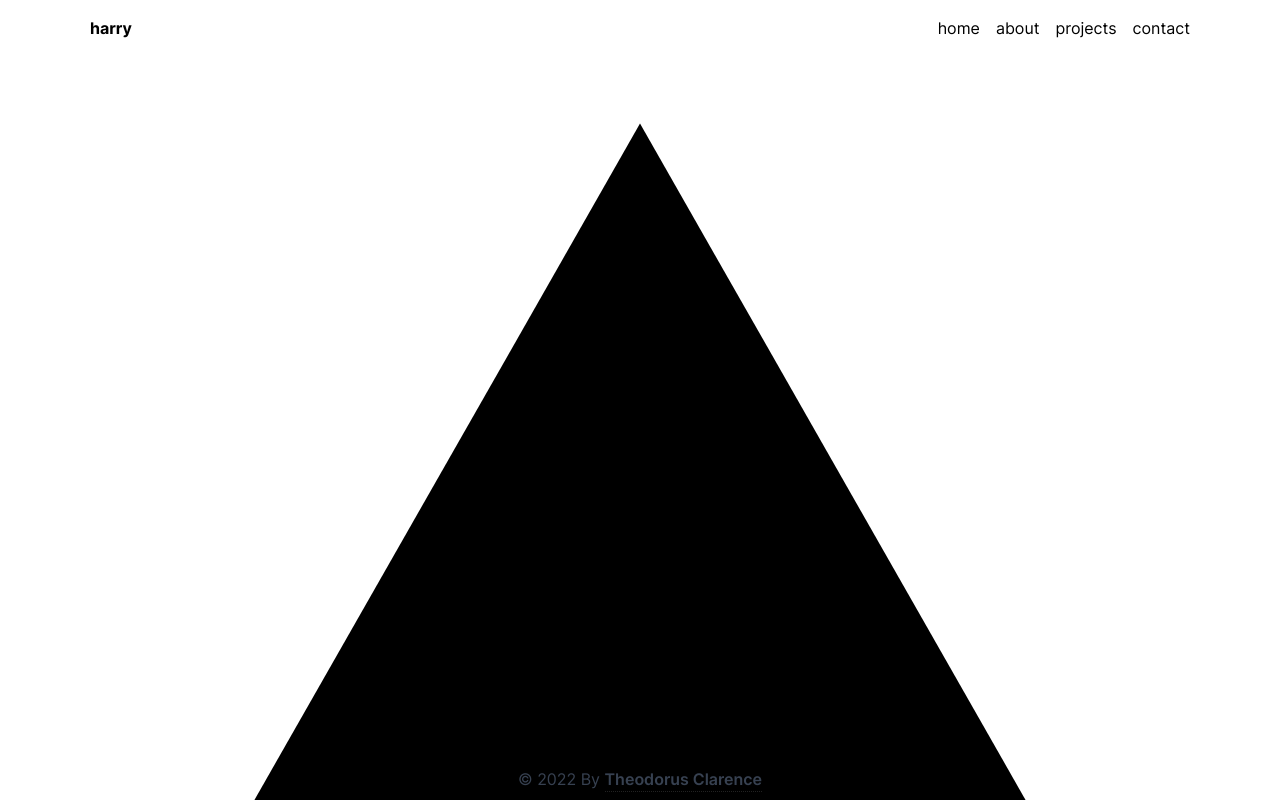
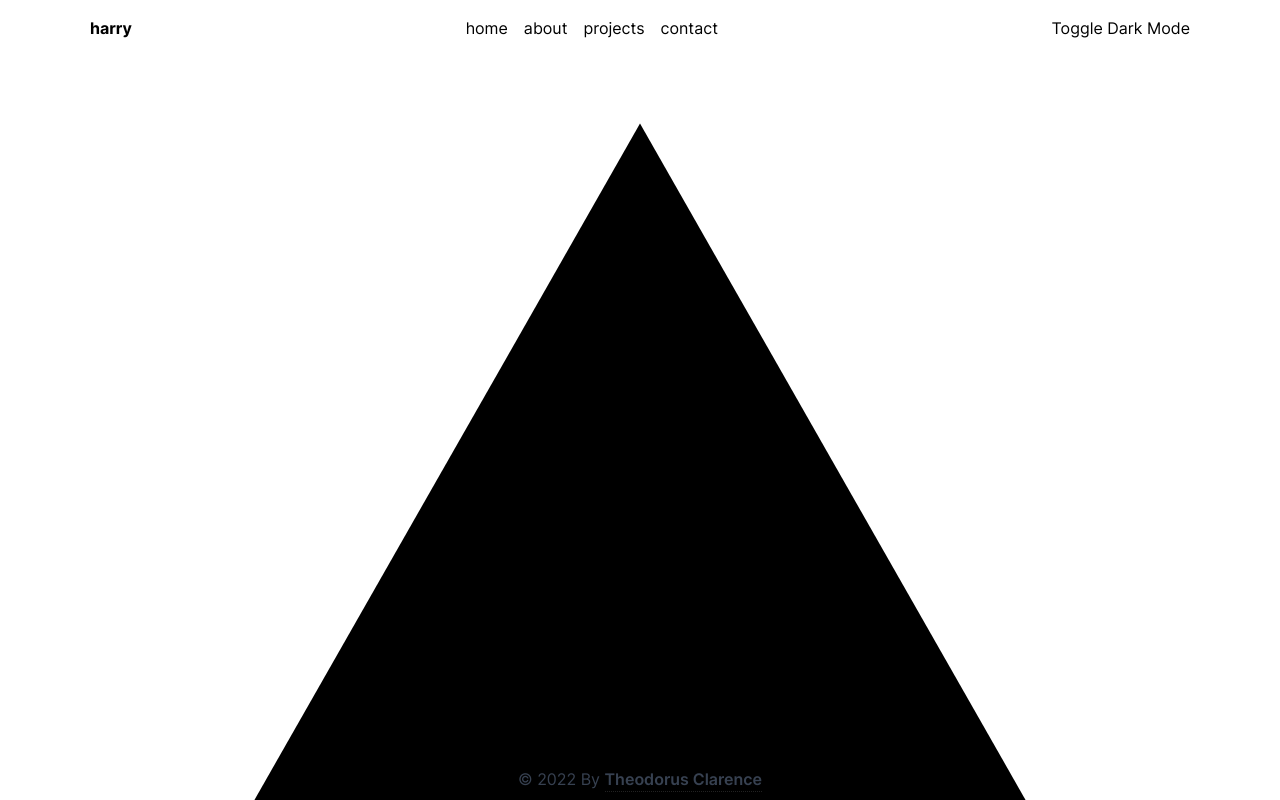
Before and after one commit to corn-flour/personal-portfolio, a Next.js app: page / in a window 1280 px wide. Shown: the top 800 px of the page. Built offline with nearby package versions, Linux system fonts and the light colour scheme.

Commit message:
feat: simple dark mode toggle for site

```diff
--- a/package.json
+++ b/package.json
@@ -22,6 +22,7 @@
     "dependencies": {
         "clsx": "^1.1.1",
         "next": "^12.1.0",
+        "next-themes": "^0.1.1",
         "react": "^17.0.2",
         "react-dom": "^17.0.2",
         "react-icons": "^4.3.1",
--- /dev/null
+++ b/src/components/DarkModeToggle.tsx
@@ -0,0 +1,18 @@
+import { NextPage } from 'next'
+import { useTheme } from 'next-themes'
+import React from 'react'
+
+const DarkModeToggle: NextPage = () => {
+    const { theme, setTheme } = useTheme()
+
+    return (
+        <button
+            type='button'
+            onClick={() => setTheme(theme === 'dark' ? 'light' : 'dark')}
+        >
+            Toggle {theme === 'dark' ? 'Light' : 'Dark'} Mode
+        </button>
+    )
+}
+
+export default DarkModeToggle
--- a/src/components/layout/Header.tsx
+++ b/src/components/layout/Header.tsx
@@ -1,6 +1,8 @@
 import * as React from 'react'
 
 import UnstyledLink from '@/components/links/UnstyledLink'
+
+import DarkModeToggle from '../DarkModeToggle'
 
 const links = [
     { href: '/', label: 'home' },
@@ -11,7 +13,7 @@ const links = [
 
 export default function Header() {
     return (
-        <header className='sticky top-0 z-50 bg-white'>
+        <header className='sticky top-0 z-50'>
             <div className='layout flex h-14 items-center justify-between'>
                 <UnstyledLink
                     href='/'
@@ -33,6 +35,7 @@ export default function Header() {
                         ))}
                     </ul>
                 </nav>
+                <DarkModeToggle />
             </div>
         </header>
     )
--- a/src/pages/_app.tsx
+++ b/src/pages/_app.tsx
@@ -1,8 +1,12 @@
 import { AppProps } from 'next/app'
+import { ThemeProvider } from 'next-themes'
 
 import '@/styles/globals.css'
 // !STARTERCONF This is for demo purposes, remove @/styles/colors.css import immediately
 import '@/styles/colors.css'
+
+import Layout from '@/components/layout/Layout'
+import Seo from '@/components/Seo'
 
 /**
  * !STARTERCONF info
@@ -10,7 +14,16 @@ import '@/styles/colors.css'
  */
 
 function MyApp({ Component, pageProps }: AppProps) {
-    return <Component {...pageProps} />
+    return (
+        <ThemeProvider attribute='class'>
+            <Layout>
+                <Seo />
+                <main>
+                    <Component {...pageProps} />
+                </main>
+            </Layout>
+        </ThemeProvider>
+    )
 }
 
 export default MyApp
--- a/src/pages/components.tsx
+++ b/src/pages/components.tsx
@@ -1,41 +1,35 @@
 // !STARTERCONF You can delete this page
 import clsx from 'clsx'
+import { useTheme } from 'next-themes'
 import * as React from 'react'
 
 import Button from '@/components/buttons/Button'
-import Layout from '@/components/layout/Layout'
 import ArrowLink from '@/components/links/ArrowLink'
 import ButtonLink from '@/components/links/ButtonLink'
 import PrimaryLink from '@/components/links/PrimaryLink'
 import UnderlineLink from '@/components/links/UnderlineLink'
 import UnstyledLink from '@/components/links/UnstyledLink'
 import NextImage from '@/components/NextImage'
-import Seo from '@/components/Seo'
 
 type Color = typeof colorList[number]
 
 export default function ComponentsPage() {
-    const [mode, setMode] = React.useState<'dark' | 'light'>('light')
+    // const [mode, setMode] = React.useState<'dark' | 'light'>('light')
     const [color, setColor] = React.useState<Color>('sky')
+    // function toggleMode() {
+    //     return mode === 'dark' ? setMode('light') : setMode('dark')
+    // }
+
+    const { theme: mode, setTheme: setMode } = useTheme()
+
     function toggleMode() {
         return mode === 'dark' ? setMode('light') : setMode('dark')
     }
-
     const textColor = mode === 'dark' ? 'text-gray-300' : 'text-gray-600'
 
     return (
-        <Layout>
-            <Seo
-                templateTitle='Components'
-                description='Pre-built components with awesome default'
-            />
-
-            <main>
         <section
-                    className={clsx(
-                        mode === 'dark' ? 'bg-dark' : 'bg-gray-50',
-                        color
-                    )}
+            className={clsx(mode === 'dark' ? 'bg-dark' : 'bg-gray-50', color)}
         >
             <div
                 className={clsx(
@@ -60,13 +54,10 @@ export default function ComponentsPage() {
 
                 <ol className='mt-8 space-y-6'>
                     <li className='space-y-2'>
-                                <h2 className='text-lg md:text-xl'>
-                                    Customize Colors
-                                </h2>
+                        <h2 className='text-lg md:text-xl'>Customize Colors</h2>
                         <p className={clsx('!mt-1 text-sm', textColor)}>
-                                    You can change primary color to any Tailwind
-                                    CSS colors. See globals.css to change your
-                                    color.
+                            You can change primary color to any Tailwind CSS
+                            colors. See globals.css to change your color.
                         </p>
                         <div className='flex flex-wrap gap-2'>
                             <select
@@ -128,47 +119,36 @@ export default function ComponentsPage() {
                         </div>
                     </li>
                     <li className='space-y-2'>
-                                <h2 className='text-lg md:text-xl'>
-                                    UnstyledLink
-                                </h2>
+                        <h2 className='text-lg md:text-xl'>UnstyledLink</h2>
                         <p className={clsx('!mt-1 text-sm', textColor)}>
-                                    No style applied, differentiate internal and
-                                    outside links, give custom cursor for
-                                    outside links.
+                            No style applied, differentiate internal and outside
+                            links, give custom cursor for outside links.
                         </p>
                         <div className='space-x-2'>
-                                    <UnstyledLink href='/'>
-                                        Internal Links
-                                    </UnstyledLink>
+                            <UnstyledLink href='/'>Internal Links</UnstyledLink>
                             <UnstyledLink href='https://theodorusclarence.com'>
                                 Outside Links
                             </UnstyledLink>
                         </div>
                     </li>
                     <li className='space-y-2'>
-                                <h2 className='text-lg md:text-xl'>
-                                    PrimaryLink
-                                </h2>
+                        <h2 className='text-lg md:text-xl'>PrimaryLink</h2>
                         <p className={clsx('!mt-1 text-sm', textColor)}>
-                                    Add styling on top of UnstyledLink, giving a
-                                    primary color to the link.
+                            Add styling on top of UnstyledLink, giving a primary
+                            color to the link.
                         </p>
                         <div className='space-x-2'>
-                                    <PrimaryLink href='/'>
-                                        Internal Links
-                                    </PrimaryLink>
+                            <PrimaryLink href='/'>Internal Links</PrimaryLink>
                             <PrimaryLink href='https://theodorusclarence.com'>
                                 Outside Links
                             </PrimaryLink>
                         </div>
                     </li>
                     <li className='space-y-2'>
-                                <h2 className='text-lg md:text-xl'>
-                                    UnderlineLink
-                                </h2>
+                        <h2 className='text-lg md:text-xl'>UnderlineLink</h2>
                         <p className={clsx('!mt-1 text-sm', textColor)}>
-                                    Add styling on top of UnstyledLink, giving a
-                                    dotted and animated underline.
+                            Add styling on top of UnstyledLink, giving a dotted
+                            and animated underline.
                         </p>
                         <div className='space-x-2'>
                             <UnderlineLink href='/'>
@@ -180,21 +160,17 @@ export default function ComponentsPage() {
                         </div>
                     </li>
                     <li className='space-y-2'>
-                                <h2 className='text-lg md:text-xl'>
-                                    ArrowLink
-                                </h2>
+                        <h2 className='text-lg md:text-xl'>ArrowLink</h2>
                         <p className={clsx('!mt-1 text-sm', textColor)}>
-                                    Useful for indicating navigation, I use this
-                                    quite a lot, so why not build a component
-                                    with some whimsy touch?
+                            Useful for indicating navigation, I use this quite a
+                            lot, so why not build a component with some whimsy
+                            touch?
                         </p>
                         <div className='flex flex-wrap items-center gap-4'>
                             <ArrowLink href='/' direction='left'>
                                 Direction Left
                             </ArrowLink>
-                                    <ArrowLink href='/'>
-                                        Direction Right
-                                    </ArrowLink>
+                            <ArrowLink href='/'>Direction Right</ArrowLink>
                             <ArrowLink
                                 as={UnstyledLink}
                                 className='inline-flex items-center'
@@ -213,9 +189,7 @@ export default function ComponentsPage() {
                         </div>
                     </li>
                     <li className='space-y-2'>
-                                <h2 className='text-lg md:text-xl'>
-                                    ButtonLink
-                                </h2>
+                        <h2 className='text-lg md:text-xl'>ButtonLink</h2>
                         <p className={clsx('!mt-1 text-sm', textColor)}>
                             Button styled link with 3 variants.
                         </p>
@@ -260,25 +234,18 @@ export default function ComponentsPage() {
                             Ordinary button with style.
                         </p>
                         <div className='flex flex-wrap gap-2'>
-                                    <Button variant='primary'>
-                                        Primary Variant
-                                    </Button>
+                            <Button variant='primary'>Primary Variant</Button>
                             <Button
                                 variant='outline'
                                 isDarkBg={mode === 'dark'}
                             >
                                 Outline Variant
                             </Button>
-                                    <Button
-                                        variant='ghost'
-                                        isDarkBg={mode === 'dark'}
-                                    >
+                            <Button variant='ghost' isDarkBg={mode === 'dark'}>
                                 Ghost Variant
                             </Button>
                             <Button variant='dark'>Dark Variant</Button>
-                                    <Button variant='light'>
-                                        Light Variant
-                                    </Button>
+                            <Button variant='light'>Light Variant</Button>
                         </div>
                         <div className='flex flex-wrap gap-2'>
                             <Button disabled variant='primary'>
@@ -332,9 +299,7 @@ export default function ComponentsPage() {
                         </div>
                     </li>
                     <li className='space-y-2'>
-                                <h2 className='text-lg md:text-xl'>
-                                    Custom 404 Page
-                                </h2>
+                        <h2 className='text-lg md:text-xl'>Custom 404 Page</h2>
                         <p className={clsx('!mt-1 text-sm', textColor)}>
                             Styled 404 page with some animation.
                         </p>
@@ -345,12 +310,9 @@ export default function ComponentsPage() {
                         </div>
                     </li>
                     <li className='space-y-2'>
-                                <h2 className='text-lg md:text-xl'>
-                                    Next Image
-                                </h2>
+                        <h2 className='text-lg md:text-xl'>Next Image</h2>
                         <p className={clsx('!mt-1 text-sm', textColor)}>
-                                    Next Image with default props and skeleton
-                                    animation
+                            Next Image with default props and skeleton animation
                         </p>
                         <NextImage
                             useSkeleton
@@ -364,8 +326,6 @@ export default function ComponentsPage() {
                 </ol>
             </div>
         </section>
-            </main>
-        </Layout>
     )
 }
 
--- a/src/pages/index.tsx
+++ b/src/pages/index.tsx
@@ -1,11 +1,9 @@
 import * as React from 'react'
 
-import Layout from '@/components/layout/Layout'
 import ArrowLink from '@/components/links/ArrowLink'
 import ButtonLink from '@/components/links/ButtonLink'
 import UnderlineLink from '@/components/links/UnderlineLink'
 import UnstyledLink from '@/components/links/UnstyledLink'
-import Seo from '@/components/Seo'
 
 /**
  * SVGR Support
@@ -22,21 +20,16 @@ import Vercel from '~/svg/Vercel.svg'
 
 export default function HomePage() {
     return (
-        <Layout>
-            {/* <Seo templateTitle='Home' /> */}
-            <Seo />
-
-            <main>
-                <section className='bg-white'>
+        <section>
             <div className='layout flex min-h-screen flex-col items-center justify-center text-center'>
                 <Vercel className='text-5xl' />
                 <h1 className='mt-4'>
                     Next.js + Tailwind CSS + TypeScript Starter
                 </h1>
                 <p className='mt-2 text-sm text-gray-800'>
-                            A starter for Next.js, Tailwind CSS, and TypeScript
-                            with Absolute Import, Seo, Link component,
-                            pre-configured with Husky{' '}
+                    A starter for Next.js, Tailwind CSS, and TypeScript with
+                    Absolute Import, Seo, Link component, pre-configured with
+                    Husky{' '}
                 </p>
                 <p className='mt-2 text-sm text-gray-700'>
                     <ArrowLink href='https://github.com/theodorusclarence/ts-nextjs-tailwind-starter'>
@@ -44,11 +37,7 @@ export default function HomePage() {
                     </ArrowLink>
                 </p>
 
-                        <ButtonLink
-                            className='mt-6'
-                            href='/components'
-                            variant='light'
-                        >
+                <ButtonLink className='mt-6' href='/components' variant='light'>
                     See all components
                 </ButtonLink>
 
@@ -73,7 +62,5 @@ export default function HomePage() {
                 </footer>
             </div>
         </section>
-            </main>
-        </Layout>
     )
 }
```
Also changed, not shown: 1 other file (tests, documents, lock files or other folders). Lines whose indentation alone changed are shown as unchanged.
